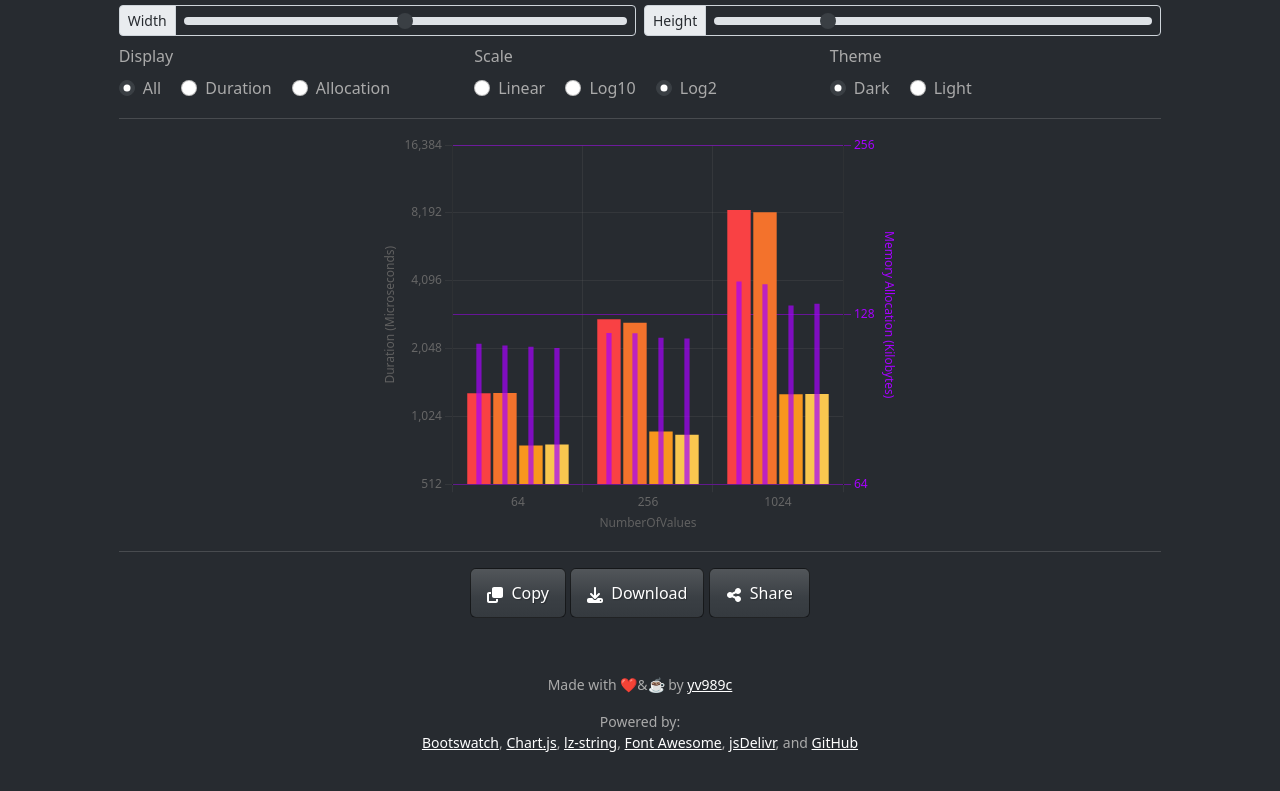
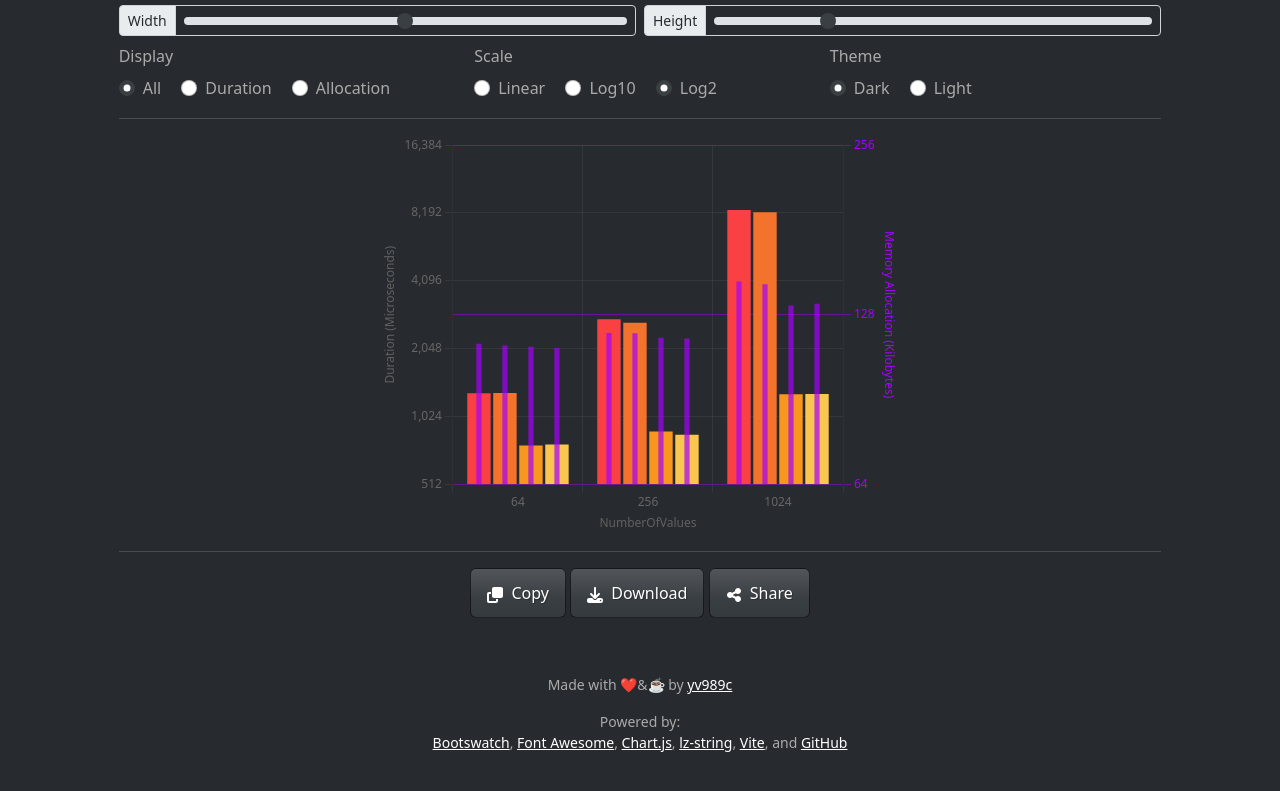
Before and after one commit to yv989c/ChartsForBenchmarkDotNet, a website built with Vite: page index.html in a window 1280 px wide. Shown: the part 440-1231 px from the top of the page. Built offline with nearby package versions, Linux system fonts and the light colour scheme.

Commit message:
chore: credits

```diff
--- a/index.html
+++ b/index.html
@@ -233,10 +233,10 @@ RunStrategy=Monitoring  WarmupCount=1
             </p>
             <p>
                 Powered by:<br><a href="https://bootswatch.com/" target="_blank">Bootswatch</a>,
+                <a href="https://fontawesome.com/" target="_blank">Font Awesome</a>,<br class="d-sm-none">
                 <a href="https://www.chartjs.org/" target="_blank">Chart.js</a>,
-                <a href="https://github.com/pieroxy/lz-string" target="_blank">lz-string</a>,<br class="d-sm-none">
-                <a href="https://fontawesome.com/" target="_blank">Font Awesome</a>,
-                <a href="https://www.jsdelivr.com/" target="_blank">jsDelivr</a>,
+                <a href="https://github.com/pieroxy/lz-string" target="_blank">lz-string</a>,
+                <a href="https://vitejs.dev/" target="_blank">Vite</a>,
                 and <a href="https://github.com/yv989c/ChartsForBenchmarkDotNet" target="_blank">GitHub</a>
             </p>
         </footer>
```
